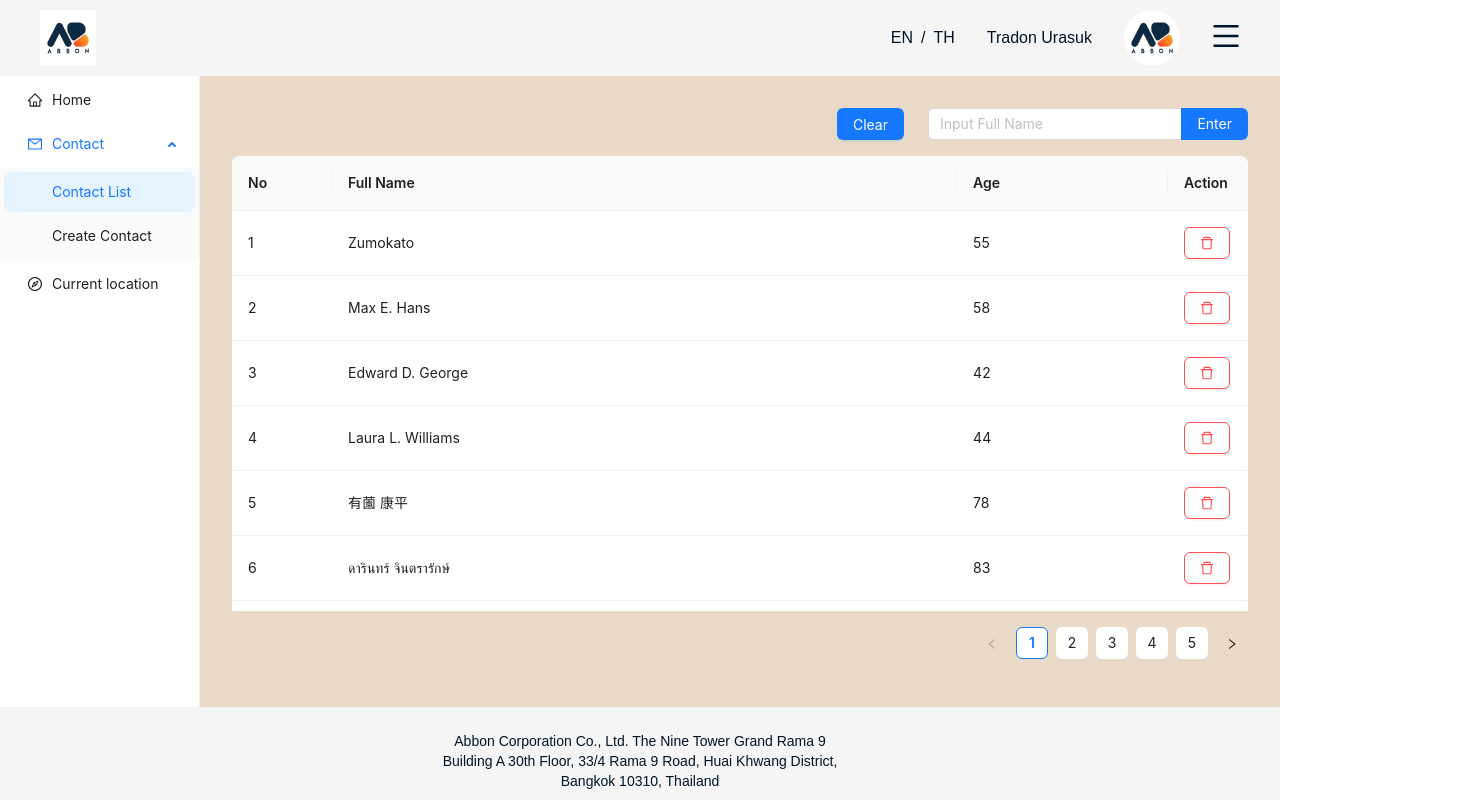
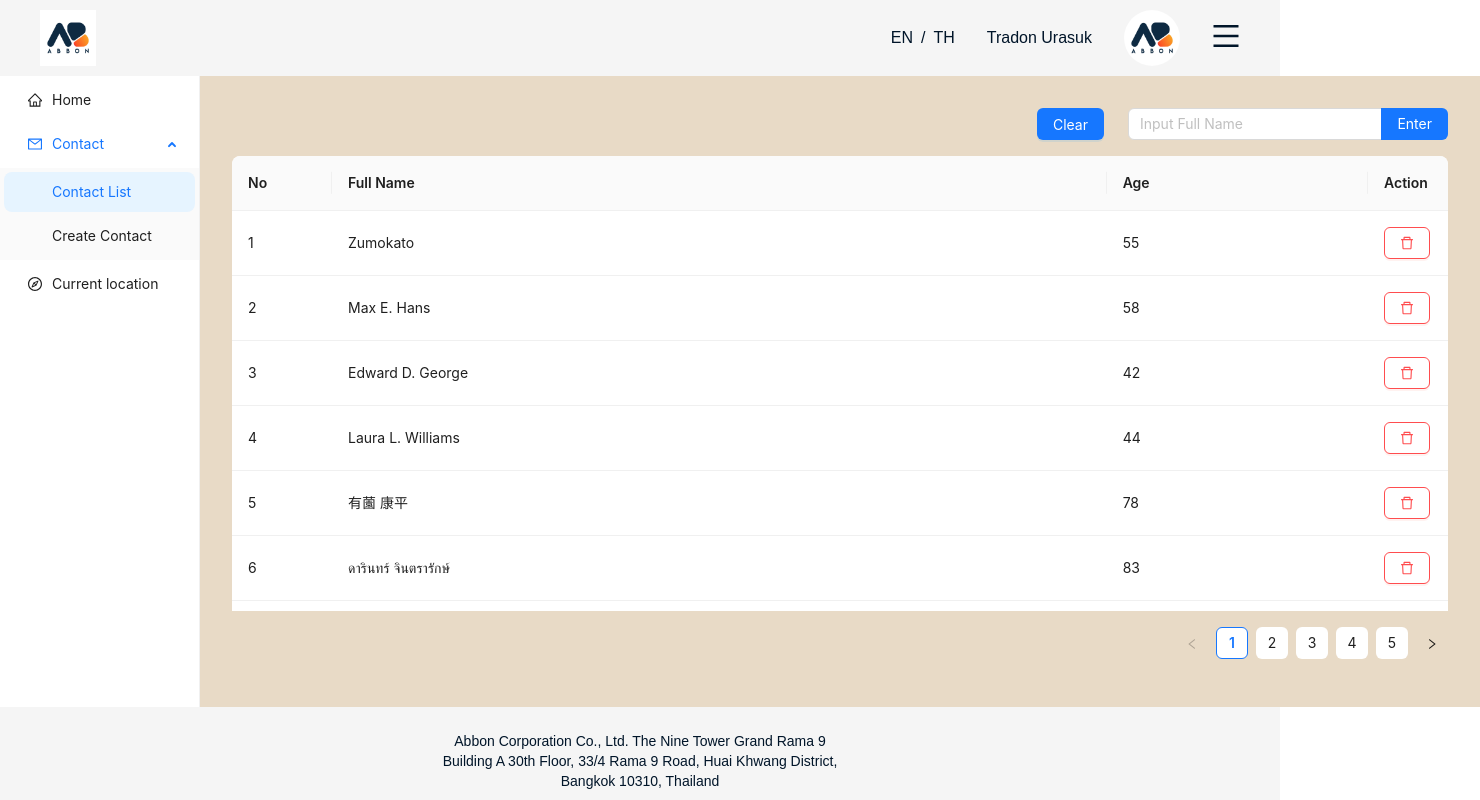
Before and after one commit to ballinwza/tr-workshop-fe-01, a Next.js app: page /contact in a window 1280 px wide. Shown: the top 800 px of the page, 1480 px wide, since content can reach past the window. Built offline with nearby package versions, Linux system fonts and the light colour scheme; what @ant-design/nextjs-registry would draw is missing.

Commit message:
fix: 🐛 create screen hook

```diff
--- a/package.json
+++ b/package.json
@@ -15,7 +15,6 @@
     "react": "^19.0.0",
     "react-dom": "^19.0.0",
     "react-highlight-words": "^0.21.0",
-    "usehooks-ts": "^3.1.1",
     "uuid": "^11.0.5",
     "zustand": "^5.0.3"
   },
--- a/src/components/contact/ContactForm.tsx
+++ b/src/components/contact/ContactForm.tsx
@@ -17,9 +17,9 @@ const ContactForm: FC = () => {
     const router = useRouter()
 
     useEffect(() => {
-        contactForm.validateFields()
-
-        return () => {}
+        if (contactForm) {
+            contactForm.validateFields()
+        }
     }, [formLang])
 
     const onFinish: FormProps<IContact>['onFinish'] = (values) => {
--- a/src/components/contact/ContactList.tsx
+++ b/src/components/contact/ContactList.tsx
@@ -8,7 +8,7 @@ import { DeleteOutlined } from '@ant-design/icons'
 import { Input } from 'antd'
 import Highlighter from 'react-highlight-words'
 import { useLanguageStore } from '@/modules/store/language.store'
-import { useWindowSize } from 'usehooks-ts'
+import { useScreenSize } from '@/shared/helper/hooks/useScreenSize'
 
 const ContactList: FC = () => {
     const { Search } = Input
@@ -26,15 +26,14 @@ const ContactList: FC = () => {
         setContactDetailMax100,
     } = useContactListStore((state) => state)
     const { currentLang } = useLanguageStore((state) => state)
-    const { width } = useWindowSize()
-    const tabletScreen = width > 768
+    const { isTablet } = useScreenSize()
 
     const columns: ColumnsType<IContact> = [
         {
             title: headerColumnsLang.numeric,
             dataIndex: 'key',
             key: 'key',
-            width: tabletScreen ? 100 : 80,
+            width: isTablet ? 100 : 80,
             render: (_, __, index) => (
                 <span>{(page - 1) * pageSize + index + 1}</span>
             ),
@@ -58,7 +57,7 @@ const ContactList: FC = () => {
             title: headerColumnsLang.age,
             dataIndex: 'age',
             key: 'age',
-            width: tabletScreen ? 'auto' : 80,
+            width: isTablet ? 'auto' : 80,
         },
         {
             title: headerColumnsLang.action.head,
@@ -106,7 +105,7 @@ const ContactList: FC = () => {
                             : 'ค้นหาด้วย ชื่อ-นามสกุล'
                     }
                     enterButton={currentLang === 'en' ? 'Enter' : 'ค้นหา'}
-                    style={{ width: tabletScreen ? 320 : 'auto' }}
+                    style={{ width: isTablet ? 320 : 'auto' }}
                     value={searchValue}
                     onChange={(e) => setSearchValue(e.target.value)}
                     onSearch={onSearching}
--- a/src/components/layouts/header/Headerbar.tsx
+++ b/src/components/layouts/header/Headerbar.tsx
@@ -4,6 +4,7 @@ import { useHeaderStore } from '@/modules/store/header.store'
 import { useLanguageStore } from '@/modules/store/language.store'
 import { useSiderStore } from '@/modules/store/sidebar.store'
 import { LanguageEnum } from '@/shared/enums/language.enum'
+import { useScreenSize } from '@/shared/helper/hooks/useScreenSize'
 import { MenuOutlined } from '@ant-design/icons'
 
 import Image from 'next/image'
@@ -12,7 +13,7 @@ import { FC, Fragment, useState } from 'react'
 
 const Headerbar: FC = () => {
     const { setCurrentLang } = useLanguageStore((state) => state)
-    const tabletScreen = window.innerWidth >= 768
+    const { isTablet } = useScreenSize()
 
     const { toggleIsVisible, isVisible } = useSiderStore((state) => state)
     const { headerDetail, profileImage, setProfileImage } = useHeaderStore(
@@ -21,7 +22,7 @@ const Headerbar: FC = () => {
     const [isModalOpen, setIsModalOpen] = useState<boolean>(false)
 
     const checkScreenSize = () => {
-        if (tabletScreen) {
+        if (isTablet) {
             return (
                 <Fragment>
                     <div className="flex gap-2">
--- a/src/components/layouts/sider/Sidebar.tsx
+++ b/src/components/layouts/sider/Sidebar.tsx
@@ -4,13 +4,15 @@ import { FC } from 'react'
 
 import { useSiderStore } from '@/modules/store/sidebar.store'
 import { usePathname } from 'next/navigation'
+import { useScreenSize } from '@/shared/helper/hooks/useScreenSize'
 
 const Sidebar: FC = () => {
     const { siderDetail, isVisible, toggleIsVisible } = useSiderStore(
         (state) => state,
     )
+    const { isTablet } = useScreenSize()
+
     const pathname = usePathname()
-    const tabletScreen = window.innerWidth >= 768
 
     return (
         <div
@@ -19,7 +21,7 @@ const Sidebar: FC = () => {
                 `md:top-0 md:relative md:justify-between `
             }
             style={
-                tabletScreen
+                isTablet
                     ? {
                           opacity: !isVisible ? 1 : 0,
                       }
@@ -33,7 +35,7 @@ const Sidebar: FC = () => {
             <Menu
                 className="flex-grow"
                 style={
-                    tabletScreen
+                    isTablet
                         ? {
                               width: !isVisible ? '200px' : 0,
                           }
@@ -48,7 +50,7 @@ const Sidebar: FC = () => {
                 theme="light"
                 items={siderDetail}
                 onClick={() => {
-                    if (!tabletScreen) toggleIsVisible()
+                    if (!isTablet) toggleIsVisible()
                 }}
             />
         </div>
--- /dev/null
+++ b/src/shared/helper/hooks/useScreenSize.ts
@@ -0,0 +1,18 @@
+'use client'
+import { useEffect, useState } from 'react'
+
+export const useScreenSize = () => {
+    const [screen, setScreen] = useState<boolean>()
+
+    useEffect(() => {
+        if (window != undefined) {
+            const isTablet = window.innerWidth >= 768
+            setScreen(isTablet)
+        }
+        return () => {
+            setScreen(false)
+        }
+    }, [])
+
+    return { isTablet: screen }
+}
```
Also changed, not shown: 1 other file (tests, documents, lock files or other folders).
